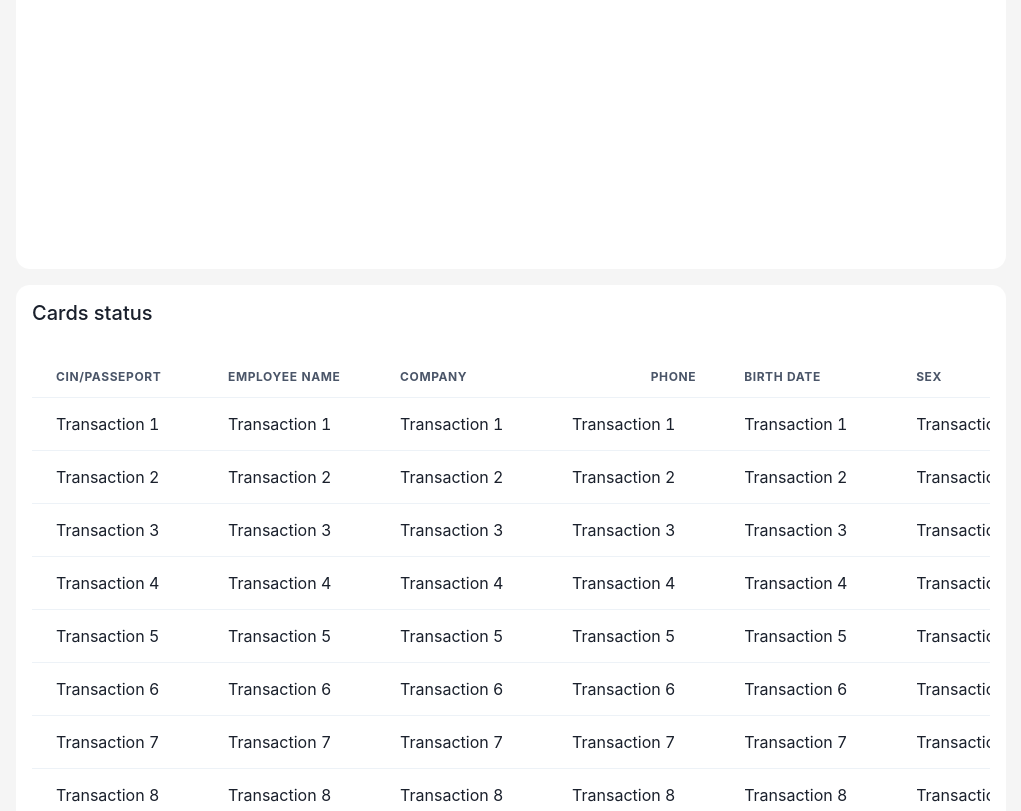
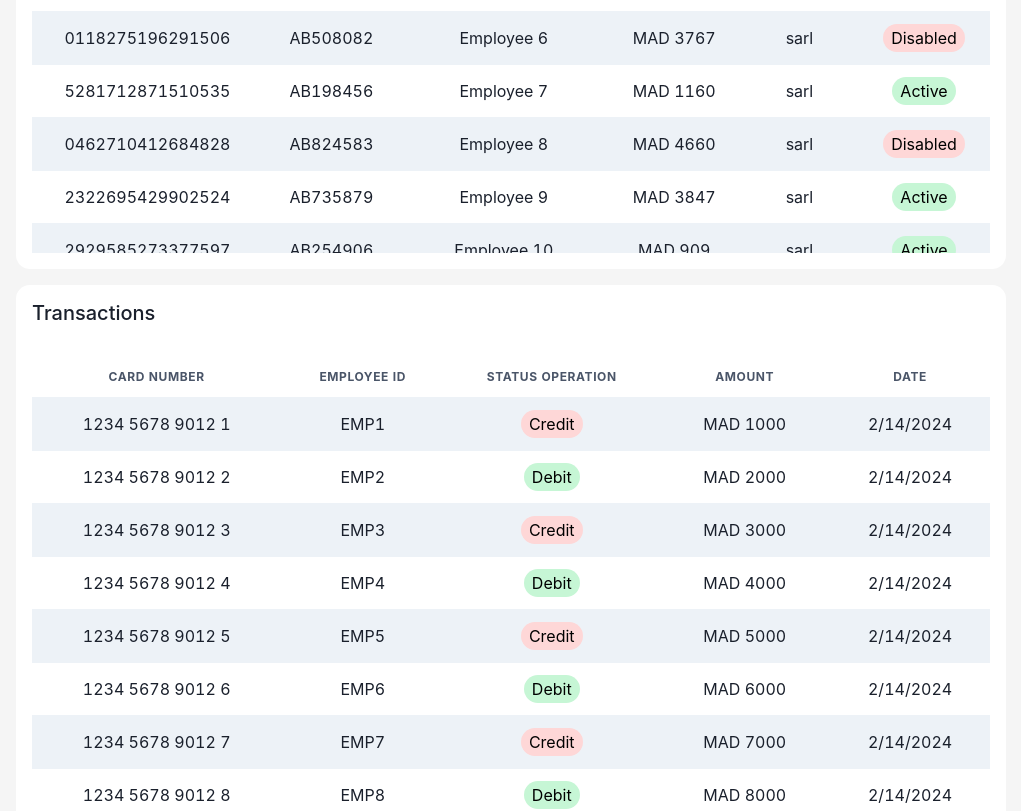
Before and after one commit to erraoudi-soufiane5/prepaid-cards-management-frontend, a React (Vite) app: page /dashboard in a window 1280 px wide. Shown: the part 940-1751 px from the top of the page, without its empty margins (258-1279 px from the left). Built offline with nearby package versions, Linux system fonts and the light colour scheme.

Commit message:
dashboard touches : transactions and card status

```diff
--- /dev/null
+++ b/src/components/CardsStatusTable.tsx
@@ -0,0 +1,118 @@
+import {
+  Box,
+  Table,
+  Thead,
+  Tbody,
+  Tr,
+  Th,
+  Td,
+  TableContainer,
+  Highlight,
+} from "@chakra-ui/react";
+import React from "react";
+
+const CardsStatusTable = () => {
+  const cardsStatusData = [
+    {
+      cardNumber: "1234 5678 9012 3456",
+      cinOrPassport: "AB123456",
+      employeeName: "ER RAOUDI Soufiane",
+      balance: "MAD 1000",
+      company: "sarl",
+      status: "Active",
+    },
+    {
+      cardNumber: "9876 5432 1098 7654",
+      cinOrPassport: "CD789012",
+      employeeName: "Jane Smith",
+      balance: "MAD 2000",
+      company: "sarl",
+      status: "Disabled",
+    },
+    // Add more data objects as needed
+  ];
+
+  // Generate more data objects
+  for (let i = 2; i < 40; i++) {
+    const cardNumber = Math.floor(Math.random() * 10000000000000000)
+      .toString()
+      .padStart(16, "0");
+    const cinOrPassport = `AB${Math.floor(Math.random() * 1000000)
+      .toString()
+      .padStart(6, "0")}`;
+    const employeeName = `Employee ${i}`;
+    const balance = `MAD ${Math.floor(Math.random() * 5000)}`;
+    const company = "sarl";
+    const status = Math.random() < 0.5 ? "Active" : "Disabled"; // Randomly choose "Active" or "Disabled"
+
+    cardsStatusData.push({
+      cardNumber,
+      cinOrPassport,
+      employeeName,
+      balance,
+      company,
+      status,
+    });
+  }
+  return (
+    <TableContainer
+      mb={"9px"}
+      borderRadius={14}
+      bg="#ffffff"
+      position="relative">
+      <Table variant="striped" width="100%">
+        <Thead>
+          <Tr>
+            <Th textAlign="center">Card number</Th>
+            <Th textAlign="center">Employee ID</Th>
+            <Th textAlign="center">Employee name</Th>
+            <Th textAlign="center">Balance</Th>
+            <Th textAlign="center">Company</Th>
+            <Th textAlign="center">Status</Th>
+          </Tr>
+        </Thead>
+        <Tbody>
+          {cardsStatusData.map((card, index) => (
+            <Tr key={index}>
+              <Td textAlign="center">{card.cardNumber}</Td>
+              <Td textAlign="center">{card.cinOrPassport}</Td>
+              <Td textAlign="center">{card.employeeName}</Td>
+              <Td textAlign="center">{card.balance}</Td>
+              <Td textAlign="center">{card.company}</Td>
+              {card.status === "Disabled" && (
+                <Td textAlign="center">
+                  <Highlight
+                    query={card.status}
+                    styles={{
+                      px: "2",
+                      py: "1",
+                      rounded: "full",
+                      bg: "red.100",
+                    }}>
+                    {card.status}
+                  </Highlight>
+                </Td>
+              )}
+              {card.status === "Active" && (
+                <Td textAlign="center">
+                  <Highlight
+                    query={card.status}
+                    styles={{
+                      px: "2",
+                      py: "1",
+                      rounded: "full",
+                      bg: "green.100",
+                    }}>
+                    {card.status}
+                  </Highlight>
+                </Td>
+              )}
+            </Tr>
+          ))}
+        </Tbody>
+      </Table>
+    </TableContainer>
+  );
+};
+
+export default CardsStatusTable;
--- /dev/null
+++ b/src/components/TransactionsTable.tsx
@@ -0,0 +1,82 @@
+import {
+  TableContainer,
+  Table,
+  Thead,
+  Tr,
+  Th,
+  Tbody,
+  Td,
+  Highlight,
+} from "@chakra-ui/react";
+import React from "react";
+
+const TransactionsTable = () => {
+  // Generate transaction data list with 40 rows
+  const transactionsData = Array.from({ length: 40 }, (_, index) => ({
+    cardNumber: `1234 5678 9012 ${index + 1}`,
+    employeeID: `EMP${index + 1}`,
+    statusOperation: index % 2 === 0 ? "Credit" : "Debit",
+    amount: `MAD ${(index + 1) * 1000}`,
+    date: new Date().toLocaleDateString(),
+  }));
+
+  return (
+    <TableContainer
+      mb={"9px"}
+      borderRadius={14}
+      bg="#ffffff"
+      position="relative">
+      <Table variant="striped" width="100%">
+        <Thead>
+          <Tr>
+            <Th textAlign="center">Card number</Th>
+            <Th textAlign="center">Employee ID</Th>
+            <Th textAlign="center">Status Operation</Th>
+            <Th textAlign="center">Amount</Th>
+            <Th textAlign="center">Date</Th>
+          </Tr>
+        </Thead>
+        <Tbody>
+          {transactionsData.map((transaction, index) => (
+            <Tr key={index}>
+              <Td textAlign="center">{transaction.cardNumber}</Td>
+              <Td textAlign="center">{transaction.employeeID}</Td>
+              {transaction.statusOperation === "Credit" && (
+                <Td textAlign="center">
+                  <Highlight
+                    query={transaction.statusOperation}
+                    styles={{
+                      px: "2",
+                      py: "1",
+                      rounded: "full",
+                      bg: "red.100",
+                    }}>
+                    {transaction.statusOperation}
+                  </Highlight>
+                </Td>
+              )}
+              {transaction.statusOperation === "Debit" && (
+                <Td textAlign="center">
+                  <Highlight
+                    query={transaction.statusOperation}
+                    styles={{
+                      px: "2",
+                      py: "1",
+                      rounded: "full",
+                      bg: "green.100",
+                    }}>
+                    {transaction.statusOperation}
+                  </Highlight>
+                </Td>
+              )}
+              <Td textAlign="center">{transaction.amount}</Td>
+              <Td textAlign="center">{transaction.date}</Td>
+            </Tr>
+          ))}
+        </Tbody>
+      </Table>
+    </TableContainer>
+  );
+};
+
+export default TransactionsTable;
--- a/src/routing/Dashboard.tsx
+++ b/src/routing/Dashboard.tsx
@@ -5,6 +5,7 @@ import {
   Grid,
   GridItem,
   Heading,
+  Highlight,
   Table,
   TableContainer,
   Tbody,
@@ -14,15 +15,11 @@ import {
   Tr,
 } from "@chakra-ui/react";
 import "./styles.css";
-import InsightsGraph from "../components/InsightsGraph";
+
+import CardsStatusTable from "../components/CardsStatusTable";
+import TransactionsTable from "../components/TransactionsTable";
 
 function Dashboard() {
-  const insightsData = [
-    { month: "January", moneyIn: 1000, moneyOut: 800 },
-    { month: "February", moneyIn: 1200, moneyOut: 1000 },
-    { month: "March", moneyIn: 800, moneyOut: 900 },
-    // Add more data as needed
-  ];
   return (
     <Box height="100%" overflowY="auto">
       <Grid
@@ -89,6 +86,9 @@ function Dashboard() {
             textAlign="left">
             Cards status
           </Heading>
+          <Box maxHeight="600px" overflowY="auto">
+            <CardsStatusTable />
+          </Box>
         </GridItem>
         <GridItem
           borderRadius={14}
@@ -102,48 +102,10 @@ function Dashboard() {
             mb={8}
             fontWeight={"medium"}
             textAlign="left">
-            Cards status
+            Transactions
           </Heading>
-
           <Box maxHeight="600px" overflowY="auto">
-            {/* Adjust maxHeight as needed */}
-            {/* Your transactions content goes here */}
-            {/* For example: */}
-
-            <TableContainer mb={"9px"} borderRadius={14} bg="#ffffff">
-              <Table variant="simple">
-                <Thead>
-                  <Tr>
-                    <Th>CIN/Passeport</Th>
-                    <Th>Employee name</Th>
-                    <Th>Company</Th>
-                    <Th isNumeric>Phone</Th>
-                    <Th>Birth Date</Th>
-                    <Th>Sex</Th>
-                    <Th>civility</Th>
-                    <Th>Select</Th>
-                  </Tr>
-                </Thead>
-                {/* {preActivatedCards.map((card) => (
-              <PreActivatedCard preActivatedCard={card} />
-            ))} */}
-                <Tbody>
-                  {Array.from({ length: 400 }, (_, i) => (
-                    <Tr>
-                      <Td>Transaction {i + 1}</Td>
-                      <Td>Transaction {i + 1}</Td>
-                      <Td>Transaction {i + 1}</Td>
-                      <Td>Transaction {i + 1}</Td>
-                      <Td>Transaction {i + 1}</Td>
-                      <Td>Transaction {i + 1}</Td>
-                      <Td>Transaction {i + 1}</Td>
-
-                      <Td>Moroccan</Td>
-                    </Tr>
-                  ))}
-                </Tbody>
-              </Table>
-            </TableContainer>
+            <TransactionsTable />
           </Box>
         </GridItem>
       </Grid>
--- a/src/routing/Layout.tsx
+++ b/src/routing/Layout.tsx
@@ -16,8 +16,16 @@ function Layout() {
       }}
       height="100vh"
       templateRows="65px 1fr"
+      position="relative" // Set position to relative for z-index to work
     >
-      <GridItem area="nav" bg="#ffffff" position="fixed" width="100%">
+      <GridItem
+        area="nav"
+        bg="#ffffff"
+        position="fixed"
+        width="100%"
+        zIndex="9999">
+        {" "}
+        {/* Set zIndex to a high value */}
         <NavBar />
       </GridItem>
 
@@ -35,8 +43,7 @@ function Layout() {
         paddingTop={3}
         paddingRight={1}
         flex="1"
-        height="1fr"
-      >
+        height="1fr">
         <Outlet />
       </GridItem>
     </Grid>
```
